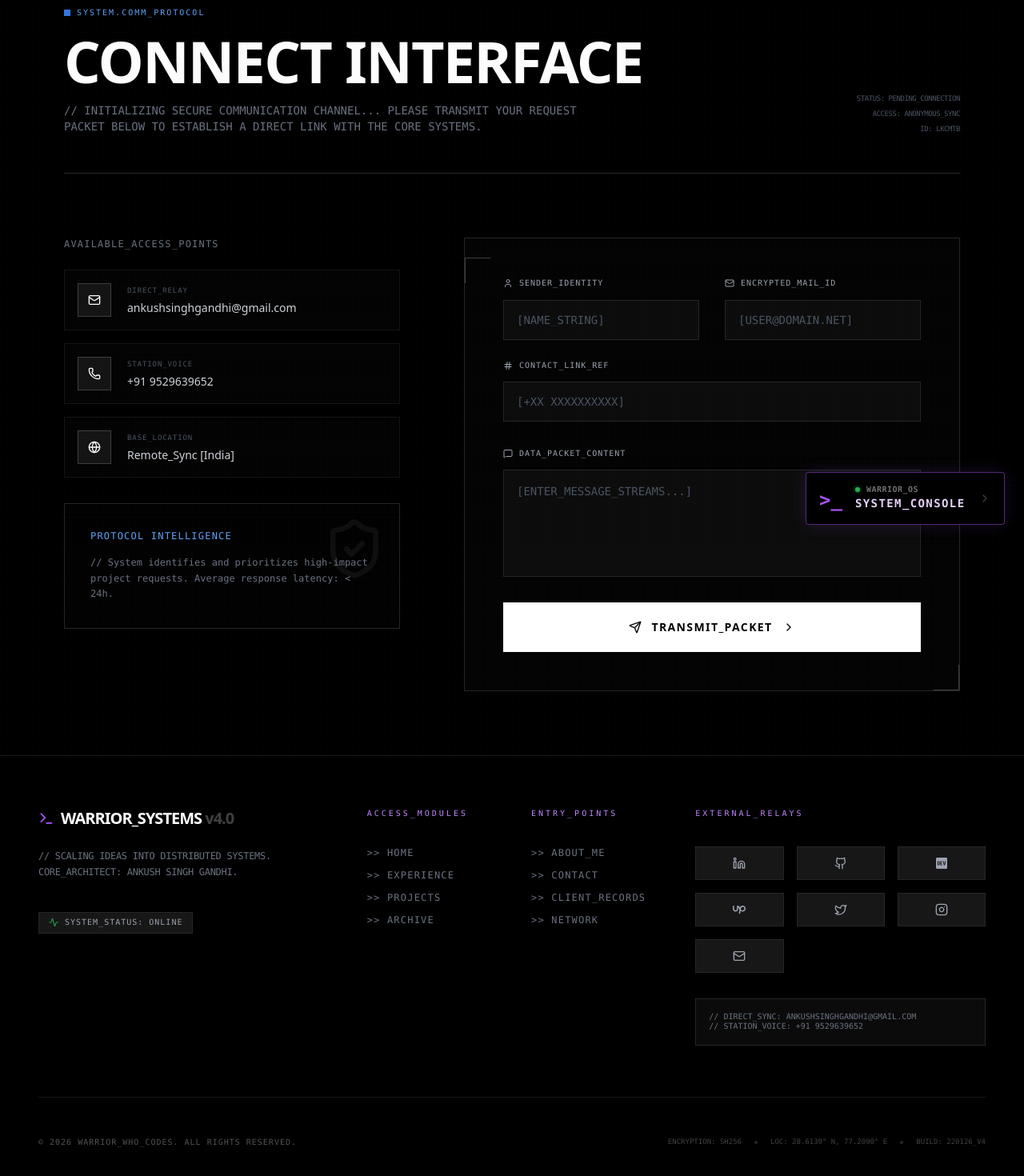
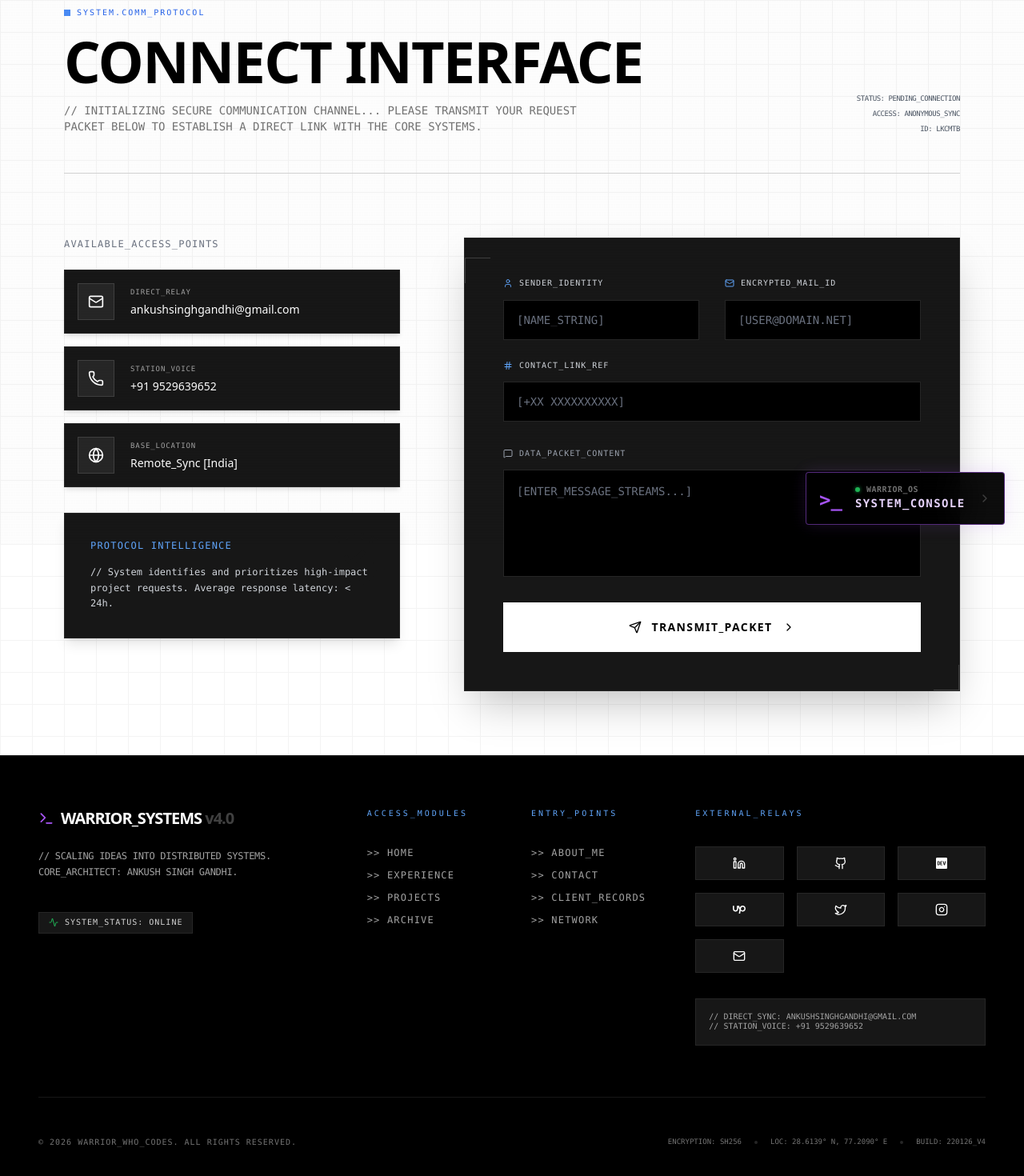
Before and after one commit to AnkushSinghGandhi/my-portfolio, a React (Vite) app: page /contact in a window 1280 px wide. Shown: the part 120-1590 px from the top of the page at 80% size. Built offline with nearby package versions, Linux system fonts and the light colour scheme.

Commit message:
style: enhance visibility and consistency across all pages

```diff
--- a/src/components/Contact.jsx
+++ b/src/components/Contact.jsx
@@ -50,9 +50,9 @@ export default function Contact() {
   };
 
   return (
-    <section className="relative min-h-screen pt-32 pb-20 px-6 sm:px-12 lg:px-20 bg-black text-white font-sans overflow-hidden">
+    <section className="relative min-h-screen pt-32 pb-20 px-6 sm:px-12 lg:px-20 bg-white text-neutral-900 font-sans overflow-hidden">
       {/* Grid Background */}
-      <div className="absolute inset-0 bg-[linear-gradient(to_right,#111_1px,transparent_1px),linear-gradient(to_bottom,#111_1px,transparent_1px)] bg-[size:40px_40px] opacity-20 pointer-events-none" />
+      <div className="absolute inset-0 bg-[linear-gradient(to_right,#e5e5e5_1px,transparent_1px),linear-gradient(to_bottom,#e5e5e5_1px,transparent_1px)] bg-[size:40px_40px] opacity-40 pointer-events-none" />
 
       <div className="relative z-10 max-w-6xl mx-auto">
         {/* Header - Terminal Style */}
@@ -60,17 +60,17 @@ export default function Contact() {
           initial={{ opacity: 0, y: 20 }}
           animate={{ opacity: 1, y: 0 }}
           transition={{ duration: 0.6 }}
-          className="flex flex-col md:flex-row md:items-end justify-between gap-8 mb-20 border-b border-neutral-800 pb-12"
+          className="flex flex-col md:flex-row md:items-end justify-between gap-8 mb-20 border-b border-neutral-300 pb-12"
         >
           <div className="max-w-3xl">
             <div className="flex items-center gap-2 mb-4">
               <span className="w-2 h-2 bg-blue-500 animate-pulse" />
-              <span className="text-[10px] font-mono text-blue-400 tracking-[0.2em] uppercase">system.comm_protocol</span>
+              <span className="text-[10px] font-mono text-blue-600 tracking-[0.2em] uppercase">system.comm_protocol</span>
             </div>
-            <h1 className="text-4xl sm:text-5xl lg:text-7xl font-bold tracking-tight mb-4">
+            <h1 className="text-4xl sm:text-5xl lg:text-7xl font-bold tracking-tight mb-4 text-black">
               CONNECT INTERFACE
             </h1>
-            <p className="text-gray-500 font-mono text-xs sm:text-sm leading-relaxed max-w-2xl">
+            <p className="text-neutral-500 font-mono text-xs sm:text-sm leading-relaxed max-w-2xl">
               // INITIALIZING SECURE COMMUNICATION CHANNEL...
               PLEASE TRANSMIT YOUR REQUEST PACKET BELOW TO ESTABLISH A DIRECT LINK WITH THE CORE SYSTEMS.
             </p>
@@ -115,12 +115,12 @@ export default function Contact() {
               />
             </div>
 
-            <div className="mt-12 p-8 border border-neutral-800 bg-neutral-900/10 relative overflow-hidden group">
+            <div className="mt-12 p-8 border border-neutral-800 bg-neutral-900 relative overflow-hidden group shadow-lg">
               <div className="absolute top-0 right-0 p-4 opacity-5 group-hover:opacity-10 transition-opacity">
                 <ShieldCheck className="w-20 h-20" />
               </div>
               <h4 className="text-xs font-mono text-blue-400 mb-4 uppercase tracking-widest">Protocol Intelligence</h4>
-              <p className="text-xs text-gray-500 leading-relaxed font-mono">
+              <p className="text-xs text-gray-300 leading-relaxed font-mono">
                 // System identifies and prioritizes high-impact project requests.
                 Average response latency: &lt; 24h.
               </p>
@@ -142,7 +142,7 @@ export default function Contact() {
                   animate={{ opacity: 1 }}
                   exit={{ opacity: 0, y: -20 }}
                   onSubmit={handleSubmit}
-                  className="space-y-6 bg-neutral-900/20 border border-neutral-800 p-8 sm:p-12 relative"
+                  className="space-y-6 bg-neutral-900 border border-neutral-800 p-8 sm:p-12 relative shadow-2xl"
                 >
                   <AnimatePresence>
                     {isSubmitting && (
@@ -220,7 +220,7 @@ export default function Contact() {
                       rows={5}
                       placeholder="[ENTER_MESSAGE_STREAMS...]"
                       required
-                      className="w-full bg-neutral-900/50 border border-neutral-800 px-4 py-4 text-sm font-mono text-white focus:border-blue-500 outline-none transition-colors placeholder:text-gray-600 rounded-none resize-none"
+                      className="w-full bg-black border border-neutral-800 px-4 py-4 text-sm font-mono text-white focus:border-blue-500 outline-none transition-colors placeholder:text-gray-500 rounded-none resize-none"
                     />
                   </div>
 
@@ -242,7 +242,7 @@ export default function Contact() {
                   key="contact-success"
                   initial={{ opacity: 0, scale: 0.98 }}
                   animate={{ opacity: 1, scale: 1 }}
-                  className="bg-neutral-900/20 border border-neutral-800 p-12 text-center relative flex flex-col items-center justify-center min-h-[500px]"
+                  className="bg-neutral-900 border border-neutral-800 p-12 text-center relative flex flex-col items-center justify-center min-h-[500px] shadow-2xl"
                 >
                   <div className="w-16 h-16 bg-blue-500/10 border border-blue-500/30 flex items-center justify-center mb-8 rotate-45">
                     <ShieldCheck className="w-8 h-8 text-blue-400 -rotate-45" />
@@ -279,13 +279,13 @@ export default function Contact() {
 
 function AccessPoint({ icon: Icon, label, value, link }) {
   const Content = (
-    <div className="group flex items-center gap-5 p-4 bg-neutral-900/20 border border-neutral-800/50 hover:bg-neutral-900/60 hover:border-blue-500/30 transition-all">
-      <div className="p-3 bg-neutral-800/50 border border-neutral-700 group-hover:text-blue-400 transition-colors">
-        <Icon className="w-4 h-4" />
+    <div className="group flex items-center gap-5 p-4 bg-neutral-900 border border-neutral-800 hover:bg-black hover:border-blue-500/50 transition-all shadow-md">
+      <div className="p-3 bg-neutral-800 border border-neutral-700 text-white group-hover:text-blue-400 transition-colors">
+        <Icon className="w-5 h-5" />
       </div>
       <div>
-        <p className="text-[9px] font-mono text-gray-600 uppercase tracking-widest mb-1">{label}</p>
-        <p className="text-sm font-medium text-gray-300 group-hover:text-white transition-colors">{value}</p>
+        <p className="text-[9px] font-mono text-neutral-400 uppercase tracking-widest mb-1">{label}</p>
+        <p className="text-sm font-medium text-white group-hover:text-blue-200 transition-colors">{value}</p>
       </div>
     </div>
   );
@@ -296,8 +296,8 @@ function AccessPoint({ icon: Icon, label, value, link }) {
 function SystemInput({ icon: Icon, label, name, placeholder, value, onChange, type = "text" }) {
   return (
     <div className="space-y-3">
-      <label className="flex items-center gap-2 text-[10px] font-mono text-gray-400 uppercase tracking-widest">
-        <Icon className="w-3 h-3" /> {label}
+      <label className="flex items-center gap-2 text-[10px] font-mono text-gray-300 uppercase tracking-widest">
+        <Icon className="w-3 h-3 text-blue-400" /> {label}
       </label>
       <input
         type={type}
@@ -306,7 +306,7 @@ function SystemInput({ icon: Icon, label, name, placeholder, value, onChange, ty
         onChange={onChange}
         placeholder={placeholder}
         required
-        className="w-full bg-neutral-900/50 border border-neutral-800 px-4 py-3.5 text-sm font-mono text-white focus:border-blue-500 outline-none transition-colors placeholder:text-gray-600 rounded-none shadow-none"
+        className="w-full bg-black border border-neutral-800 px-4 py-3.5 text-sm font-mono text-white focus:border-blue-500 outline-none transition-colors placeholder:text-gray-500 rounded-none shadow-none"
       />
     </div>
   );
--- a/src/components/Footer.jsx
+++ b/src/components/Footer.jsx
@@ -20,7 +20,7 @@ export default function Footer() {
                 WARRIOR_SYSTEMS <span className="text-neutral-700">v4.0</span>
               </h3>
             </div>
-            <p className="text-xs font-mono leading-relaxed max-w-xs uppercase tracking-tight">
+            <p className="text-xs font-mono leading-relaxed max-w-xs uppercase tracking-tight text-neutral-400">
               // SCALING IDEAS INTO DISTRIBUTED SYSTEMS.
               CORE_ARCHITECT: ANKUSH SINGH GANDHI.
             </p>
@@ -28,15 +28,15 @@ export default function Footer() {
             <div className="pt-4 flex items-center gap-4">
               <div className="flex items-center gap-2 px-3 py-1 bg-neutral-900 border border-neutral-800">
                 <Activity className="w-3 h-3 text-green-500 animate-pulse" />
-                <span className="text-[10px] font-mono text-gray-400 uppercase tracking-widest">System_Status: Online</span>
+                <span className="text-[10px] font-mono text-neutral-300 uppercase tracking-widest">System_Status: Online</span>
               </div>
             </div>
           </div>
 
           {/* Section 02: Access Modules */}
           <div className="md:col-span-2">
-            <h4 className="text-[10px] font-mono text-purple-400 uppercase tracking-[0.3em] mb-8">Access_Modules</h4>
-            <ul className="space-y-3 text-xs font-mono uppercase tracking-widest">
+            <h4 className="text-[10px] font-mono text-blue-400 uppercase tracking-[0.3em] mb-8">Access_Modules</h4>
+            <ul className="space-y-3 text-xs font-mono uppercase tracking-widest text-neutral-400">
               <li><Link to="/" className="hover:text-white transition-colors">{" >> "} Home</Link></li>
               <li><Link to="/experience" className="hover:text-white transition-colors">{" >> "} Experience</Link></li>
               <li><Link to="/projects" className="hover:text-white transition-colors">{" >> "} Projects</Link></li>
@@ -46,8 +46,8 @@ export default function Footer() {
 
           {/* Section 03: System Entry Points */}
           <div className="md:col-span-2">
-            <h4 className="text-[10px] font-mono text-purple-400 uppercase tracking-[0.3em] mb-8">Entry_Points</h4>
-            <ul className="space-y-3 text-xs font-mono uppercase tracking-widest">
+            <h4 className="text-[10px] font-mono text-blue-400 uppercase tracking-[0.3em] mb-8">Entry_Points</h4>
+            <ul className="space-y-3 text-xs font-mono uppercase tracking-widest text-neutral-400">
               <li><Link to="/about" className="hover:text-white transition-colors">{" >> "} ABOUT_ME</Link></li>
               <li><Link to="/contact" className="hover:text-white transition-colors">{" >> "} Contact</Link></li>
               <li><Link to="/testimonials" className="hover:text-white transition-colors">{" >> "} CLIENT_RECORDS</Link></li>
@@ -57,7 +57,7 @@ export default function Footer() {
 
           {/* Section 04: External Relays */}
           <div className="md:col-span-4">
-            <h4 className="text-[10px] font-mono text-purple-400 uppercase tracking-[0.3em] mb-8">External_Relays</h4>
+            <h4 className="text-[10px] font-mono text-blue-400 uppercase tracking-[0.3em] mb-8">External_Relays</h4>
             <div className="grid grid-cols-3 gap-4 mb-8">
               <SocialLink icon={Linkedin} href="https://www.linkedin.com/in/ankushsinghgandhi/" />
               <SocialLink icon={Github} href="https://github.com/AnkushSinghGandhi" />
@@ -67,8 +67,8 @@ export default function Footer() {
               <SocialLink icon={Instagram} href="https://instagram.com/warriorwhocodes" />
               <SocialLink icon={Mail} href="mailto:ankushsinghgandhi@gmail.com" />
             </div>
-            <div className="p-4 bg-neutral-900/50 border border-neutral-800">
-              <p className="text-[10px] font-mono text-gray-500 uppercase leading-tight">
+            <div className="p-4 bg-neutral-900 border border-neutral-800">
+              <p className="text-[10px] font-mono text-neutral-400 uppercase leading-tight">
                  // Direct_Sync: ankushsinghgandhi@gmail.com <br />
                  // Station_Voice: +91 9529639652
               </p>
@@ -78,10 +78,10 @@ export default function Footer() {
 
         {/* Legal & Versioning */}
         <div className="pt-12 border-t border-neutral-900 flex flex-col md:flex-row justify-between items-center gap-6">
-          <p className="text-[10px] font-mono uppercase tracking-widest text-neutral-600">
+          <p className="text-[10px] font-mono uppercase tracking-widest text-neutral-500">
             © {new Date().getFullYear()} WARRIOR_WHO_CODES. ALL RIGHTS RESERVED.
           </p>
-          <div className="flex items-center gap-4 text-[9px] font-mono text-neutral-700">
+          <div className="flex items-center gap-4 text-[9px] font-mono text-neutral-500">
             <span>ENCRYPTION: SH256</span>
             <span className="w-1 h-1 bg-neutral-800 rounded-full" />
             <span>LOC: 28.6139° N, 77.2090° E</span>
@@ -100,9 +100,9 @@ function SocialLink({ icon: Icon, href, isIcon = false }) {
       href={href}
       target="_blank"
       rel="noopener noreferrer"
-      className="flex items-center justify-center p-3 bg-neutral-900 border border-neutral-800 hover:border-purple-500 group transition-all"
+      className="flex items-center justify-center p-3 bg-neutral-900 border border-neutral-800 hover:border-blue-500 group transition-all hover:bg-neutral-800"
     >
-      <Icon className={`w-4 h-4 text-gray-400 group-hover:text-white transition-colors`} />
+      <Icon className={`w-4 h-4 text-white group-hover:text-blue-400 transition-colors`} />
     </a>
   )
 }
```
Also changed, not shown: src/components/AboutMe.jsx (+12 -12 lines), src/components/Communities.jsx (+20 -20 lines), src/components/TestimonialsForm.jsx (+24 -24 lines).
